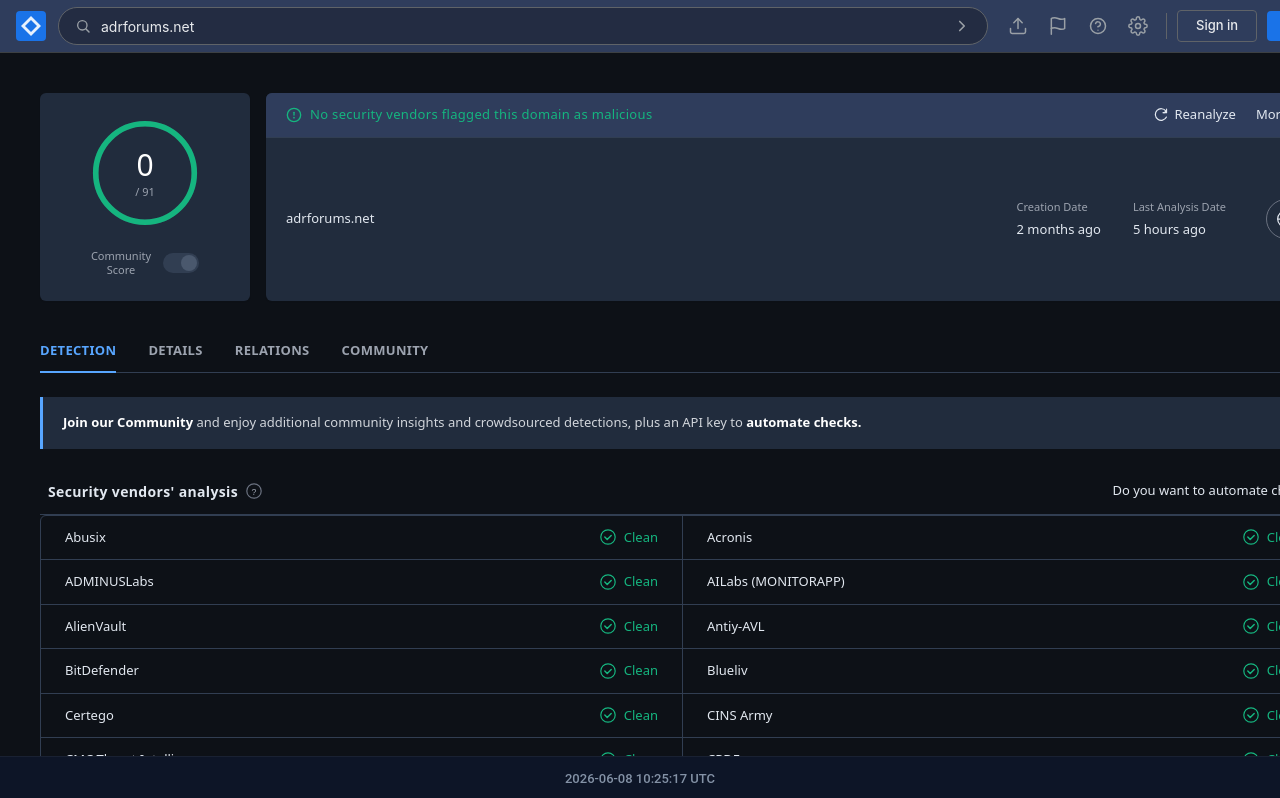
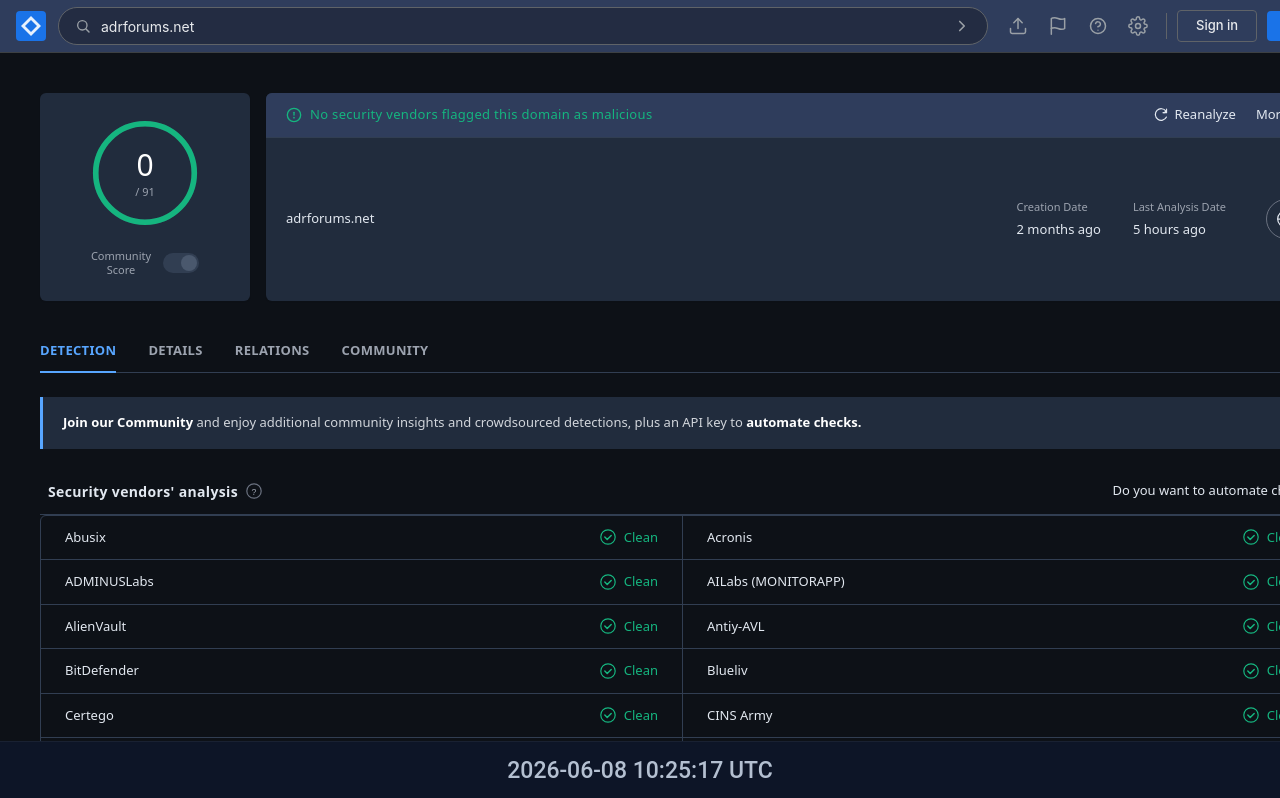
Before and after one commit to RaselMridha792/virus-total-dan6, a Next.js app: page / in a window 1280 px wide. Shown: the top 798 px of the page. Built offline with nearby package versions, Linux system fonts and the light colour scheme.

Commit message:
fix utc font

```diff
--- a/components/TimestampFooter.tsx
+++ b/components/TimestampFooter.tsx
@@ -62,8 +62,8 @@
         <div
           onClick={handleClick}
           style={{
-            color: "#8492a6", // অরিজিনাল সাইটের ফুটার টেক্সট কালার টোন
-            fontSize: "13px",
+            color: "#b4c0d1", // অরিজিনাল সাইটের ফুটার টেক্সট কালার টোন
+            fontSize: "23px",
             fontFamily: "Roboto, monospace, Arial, sans-serif",
             textAlign: "center",
             userSelect: "none",
```
